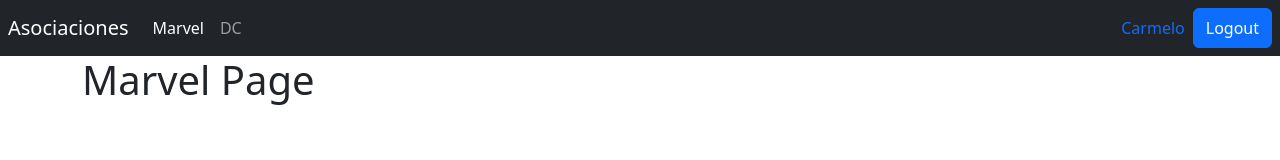
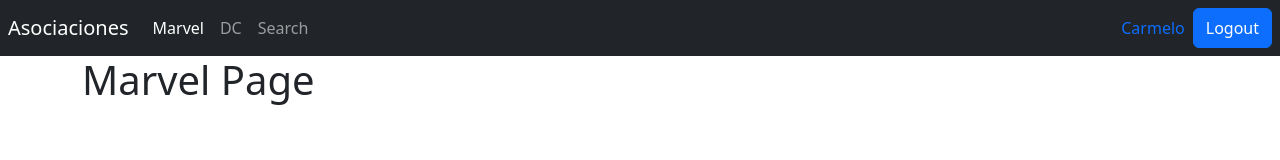
Before and after one commit to CarmeloRicarte/react-heroes-spa, a React (Vite) app: page /marvel in a window 1280 px wide. Shown: the top 160 px of the page. Built offline with nearby package versions, Linux system fonts and the light colour scheme.

Commit message:
feat: create pages for hero and search and add search to navbar

```diff
--- a/src/auth/index.ts
+++ b/src/auth/index.ts
@@ -1 +1 @@
-export * from "./pages/LoginPage";
+export * from "./pages";
--- /dev/null
+++ b/src/heroes/pages/HeroPage.tsx
@@ -0,0 +1,3 @@
+export const HeroPage = () => {
+  return <h1>Hero Page</h1>;
+};
--- /dev/null
+++ b/src/heroes/pages/SearchPage.tsx
@@ -0,0 +1,3 @@
+export const SearchPage = () => {
+  return <h1>Search Page</h1>;
+};
--- a/src/heroes/pages/index.ts
+++ b/src/heroes/pages/index.ts
@@ -1,2 +1,4 @@
 export * from "./DcPage";
+export * from "./HeroPage";
 export * from "./MarvelPage";
+export * from "./SearchPage";
--- a/src/ui/components/Navbar.tsx
+++ b/src/ui/components/Navbar.tsx
@@ -26,6 +26,14 @@
           >
             DC
           </NavLink>
+          <NavLink
+            className={({ isActive }) =>
+              isActive ? "nav-item nav-link active" : "nav-item nav-link"
+            }
+            to="/search"
+          >
+            Search
+          </NavLink>
         </div>
       </div>
 
```
